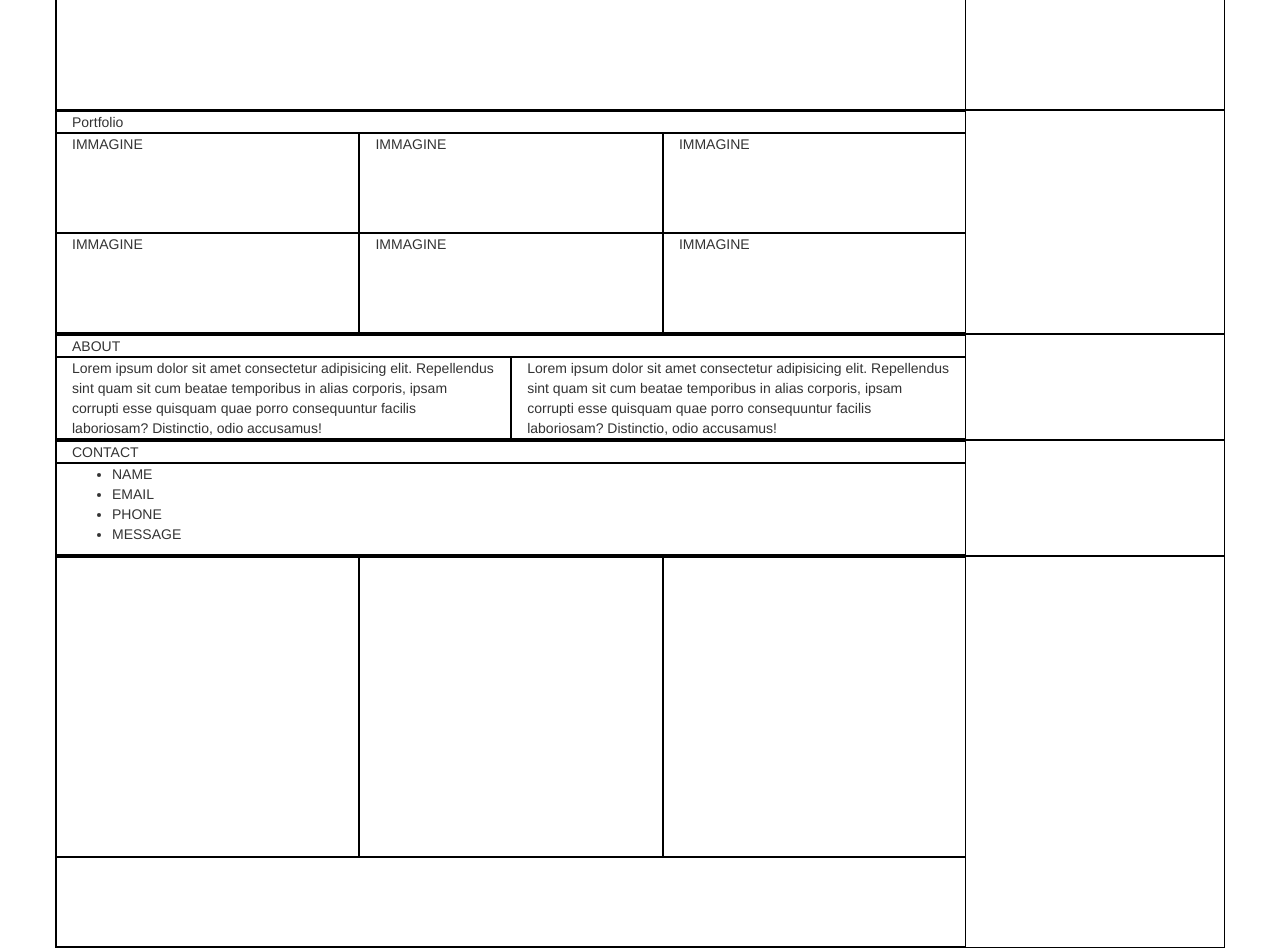
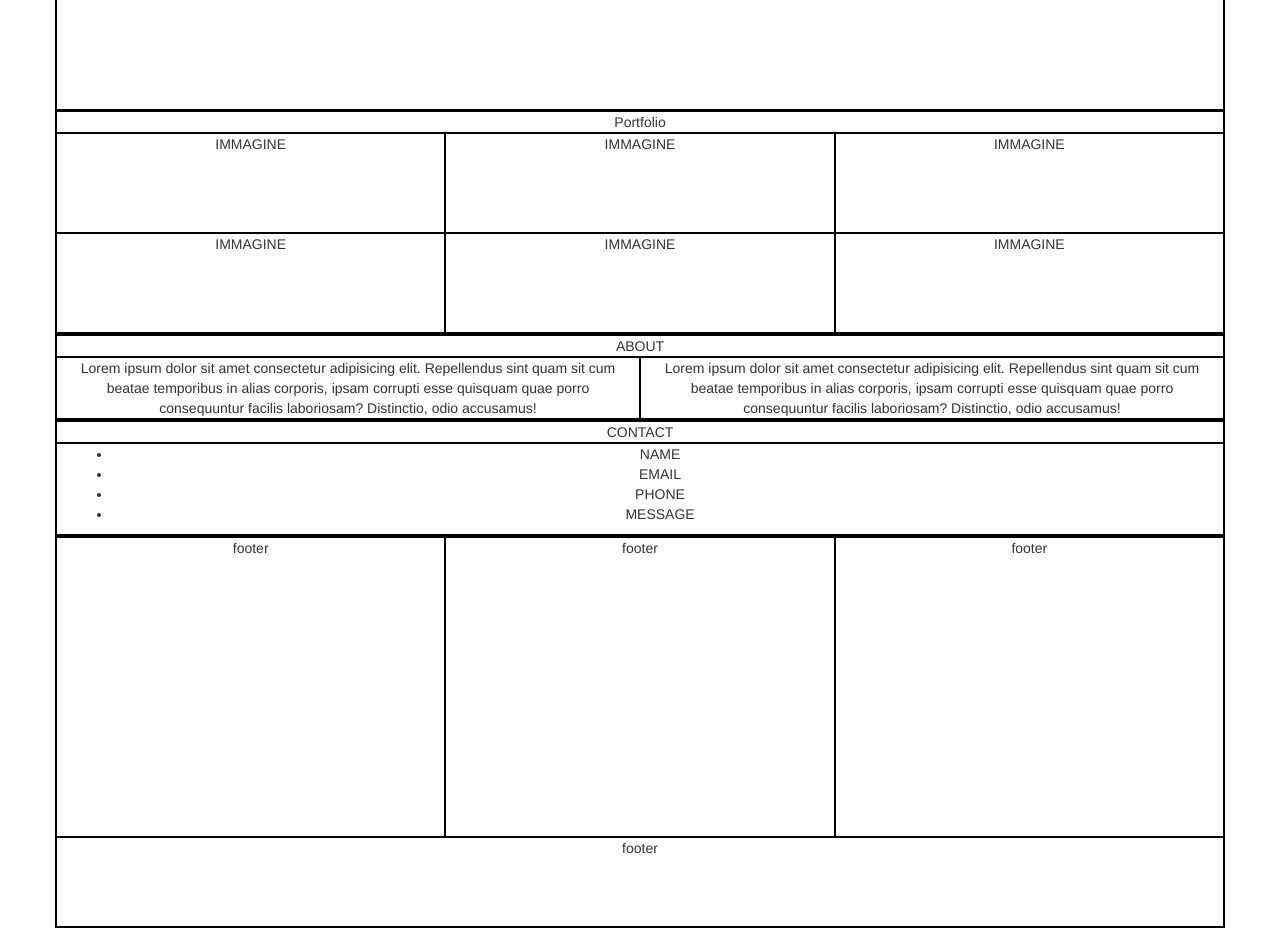
Before and after one commit to anto991nio/html-css-bootstrap-freelancer, a plain HTML site: page index.html in a window 1280 px wide. Shown: the part 280-1228 px from the top of the page. Drawn offline with nearby package versions, Linux system fonts and the light colour scheme.

Commit message:
Esercizio incompleto, in attesa di sviluppo domani

```diff
--- a/index.html
+++ b/index.html
@@ -12,13 +12,13 @@
 <body>
 
     <header>
-        <nav>
+        <nav class="colore">
             <div class="container bordo">
                 <div class="row">
                     <div class="col-md-4 col-sm-4 hidden-xs bordo">START BOOT</div>
                     <div class="col-md-4 col-sm-4 hidden-xs bordo"></div>
                     <div class="col-md-4 col-sm-4 hidden-xs bordo"> MENU</div>
-                    <div class="col-xs-12 visible-xs-block bordo">START BOOT MENU</div>
+                    <div class="col-xs-12 visible-xs-inline-block bordo">START BOOT MENU</div>
                 </div>
             </div>
         </nav>
@@ -59,7 +59,7 @@
 
         <section>
             <div class="container bordo">
-                <div class="row ">
+                <div class="row margine">
                     <div class="col-md-12 bordo">CONTACT</div>
                     <div class="col-md-12 bordo">
                         <ul>
@@ -77,11 +77,11 @@
     <footer>
         <div class="container bordo">
             <div class="row">
-                <div class="col-md-4 col-sm-4 hidden-xs bordo"></div>
-                <div class="col-md-4 col-sm-4 hidden-xs bordo"></div>
-                <div class="col-md-4 col-sm-4 hidden-xs bordo"></div>
-                <div class="col-xs-12 visible-xs-block bordo">FOOTER MENU</div>
-                <div class="col-md-12 col-sm-12 bordo"></div>
+                <div class="col-md-4 col-sm-4 hidden-xs bordo">footer</div>
+                <div class="col-md-4 col-sm-4 hidden-xs bordo">footer</div>
+                <div class="col-md-4 col-sm-4 hidden-xs bordo">footer</div>
+                <div class="col-xs-12 visible-xs-inline-block bordo">FOOTER MENU</div>
+                <div class="col-md-12 col-sm-12 col-xs-12 bordo">footer</div>
             </div>
         </div>
     </footer>
--- a/style.css
+++ b/style.css
@@ -1,33 +1,24 @@
-
 
 /* Classi da cancellare */
 .bordo{
     border: 1px solid black;
+    text-align: center;
 }
-
 nav .bordo{
     height: 90px;
 }
-
 .hero .bordo{
     height: 300px;
+
 }
-
 .immagini{
     height: 100px;
 }
-
 footer .col-md-4 ,
-footer .col-sm-4{
+footer .col-sm-4 ,
+footer .col-xs-12{
     height: 300px;
 }
-
 footer .col-md-12{
     height: 90px;
 }
-
-
-.row{
-    width: 80%;
-    margin: auto;
-}
```
